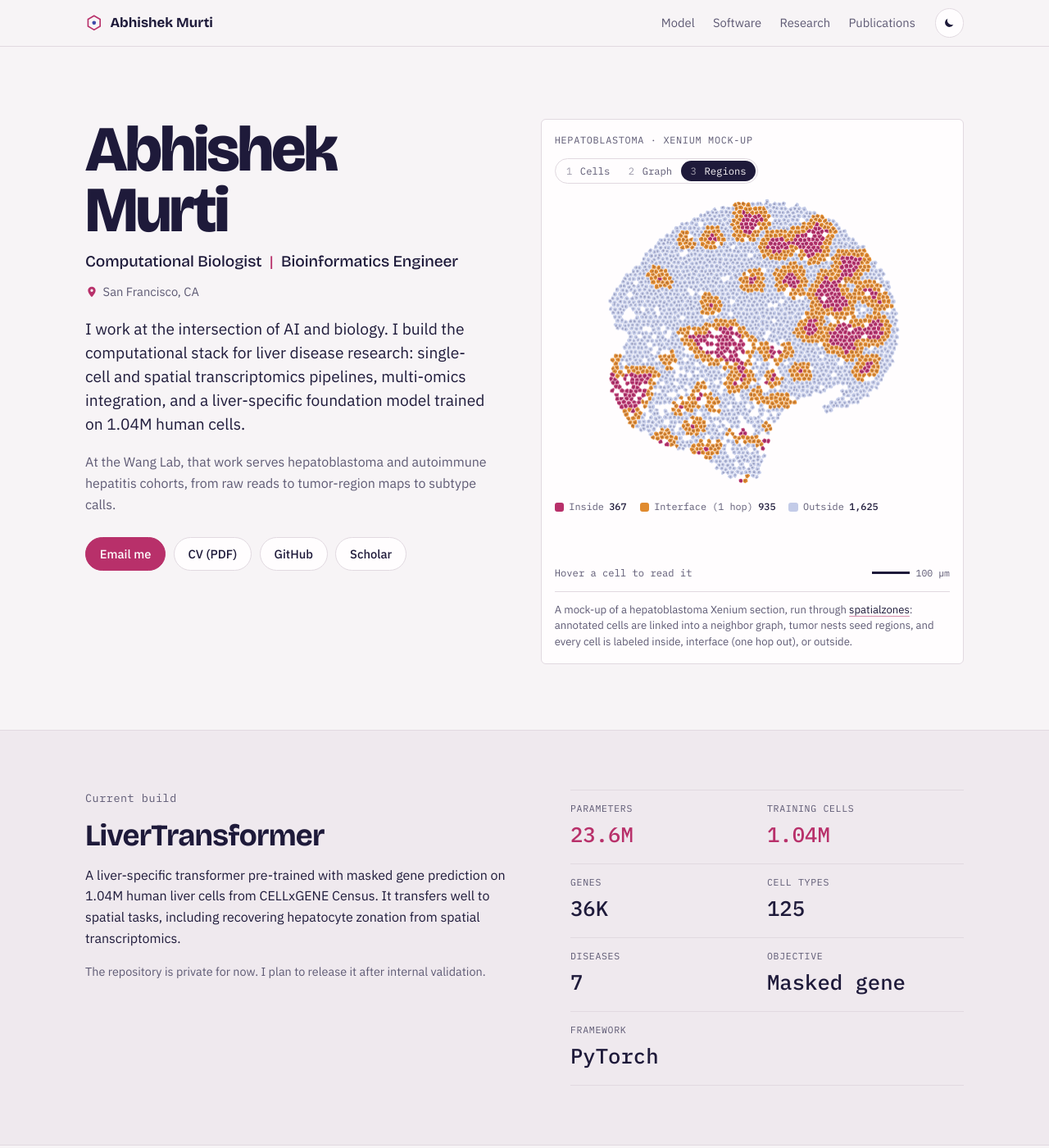
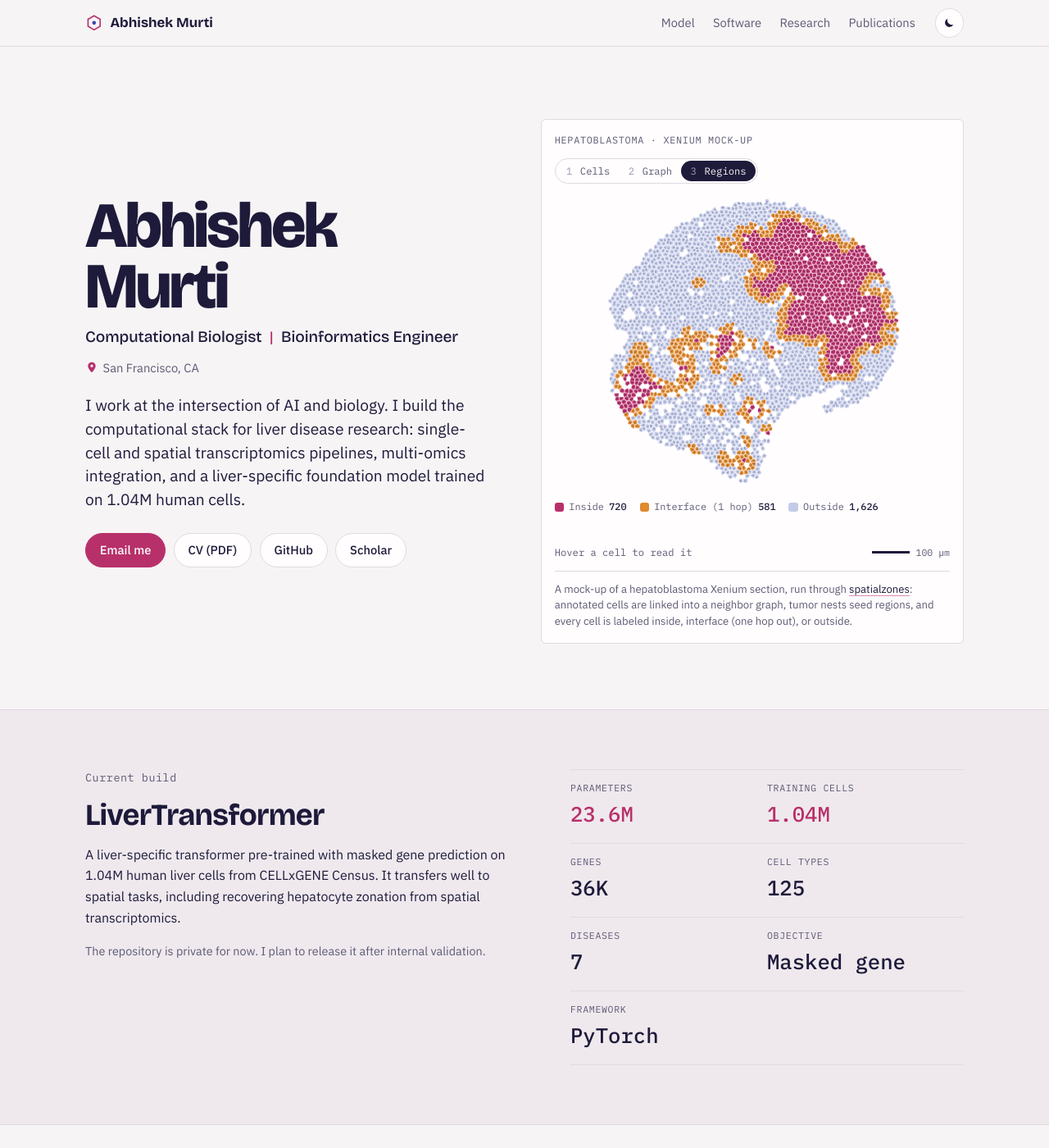
Before and after one commit to murti-abhishek/murti-abhishek.github.io, a Jekyll site: the page built from index.html, in a window 1280 px wide and 1400 px high. Shown: the whole window at 82% size. Built offline with Jekyll 4.4.1, drawn with Linux system fonts in a browser that asks for light colours.

Commit message:
Contiguous tumor region in hero map; center intro beside it
Merges the upper-right nests into one tumor mass, drops the Wang Lab
sub-line, and vertically centers the intro against the figure.

Co-Authored-By: Claude Opus 5.5 <noreply@anthropic.com>
Claude-Session: https://claude.ai/code/session_01MR6rPxJPYS4G64FAMSK4hA

```diff
--- a/assets/css/style.css
+++ b/assets/css/style.css
@@ -286,7 +286,7 @@ a:hover {
   display: grid;
   grid-template-columns: minmax(0, 1fr) minmax(0, 1.05fr);
   gap: clamp(2rem, 5vw, 4.5rem);
-  align-items: start;
+  align-items: center;
   padding-block: clamp(2.5rem, 7vw, 5.5rem) clamp(3rem, 7vw, 5rem);
 }
 
--- a/assets/js/site.js
+++ b/assets/js/site.js
@@ -110,10 +110,8 @@
   const VESSEL = { x: 992, y: 410, rIn: 13, rOut: 33 };
   // Tumor nests: dense in the upper right, a few large ones lower left [x, y, r]
   const NESTS = [
-    [1250, 215, 26], [1180, 245, 18], [1305, 262, 22], [1385, 250, 30], [1455, 305, 26], [1505, 370, 20],
-    [1420, 372, 30], [1338, 342, 20], [1258, 332, 16], [1515, 445, 22], [1448, 455, 28], [1378, 432, 18],
-    [1490, 522, 18], [1195, 462, 32], [1300, 488, 16], [1118, 255, 13], [1062, 335, 12], [1005, 565, 32],
-    [1160, 382, 13], [1352, 522, 13], [1225, 560, 11], [1100, 600, 10],
+    [1420, 330, 62], [1345, 268, 48], [1478, 420, 52], [1372, 410, 40], [1268, 258, 30], [1500, 300, 34],
+    [1290, 345, 26], [1430, 500, 30], [1012, 560, 34], [1205, 468, 24],
   ];
 
   function inPolygon(x, y, poly) {
--- a/index.html
+++ b/index.html
@@ -38,10 +38,6 @@ description: Computational biologist at UCSF building single-cell, spatial, and
         I work at the intersection of AI and biology. I build the computational stack for liver disease
         research: single-cell and spatial transcriptomics pipelines, multi-omics integration, and a
         liver-specific foundation model trained on 1.04M human cells.
-      </p>
-      <p class="sub">
-        At the Wang Lab, that work serves hepatoblastoma and autoimmune hepatitis cohorts, from raw reads to
-        tumor-region maps to subtype calls.
       </p>
       <div class="actions">
         <a class="btn btn-solid" href="mailto:murtiabhishek@gmail.com">Email me</a>
```
